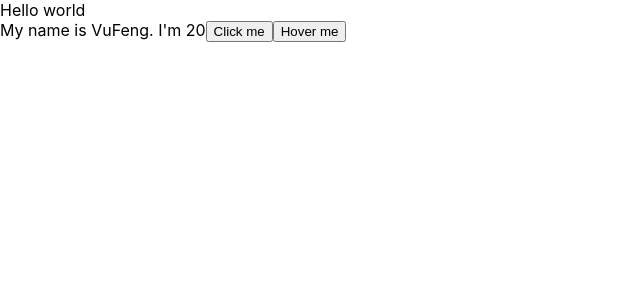
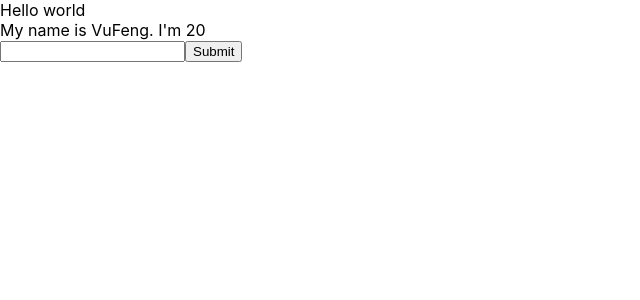
Before and after one commit to VuFeg/base-react-redux, a React (Create React App) app: page / in a window 1280 px wide. Shown: the top 300 px of the page, without its empty margins (0-640 px from the left). Built offline with nearby package versions, Linux system fonts and the light colour scheme.

Commit message:
test event handle

```diff
--- a/src/components/MyComponent.js
+++ b/src/components/MyComponent.js
@@ -20,12 +20,25 @@
         // console.log(e.pageX);
     }
 
+    handleOnChange = (e) => {
+        this.setState({
+            name: e.target.value
+        })
+    }
+
+    handleOnSubmit = (e) => {
+        e.preventDefault();
+        console.log(this.state)
+    }
+
     render() {
         return (
             <div>
                 My name is {this.state.name}. I'm {this.state.age}
-                <button onClick={(e) => { this.handleClick(e) }}>Click me</button>
-                <button onMouseOver={this.handleMouseOver}>Hover me</button>
+                <form onSubmit={(e) => this.handleOnSubmit(e)}>
+                    <input type="text" onChange={(e) => this.handleOnChange(e)} />
+                    <button>Submit</button>
+                </form>
             </div>
         )
     }
```
